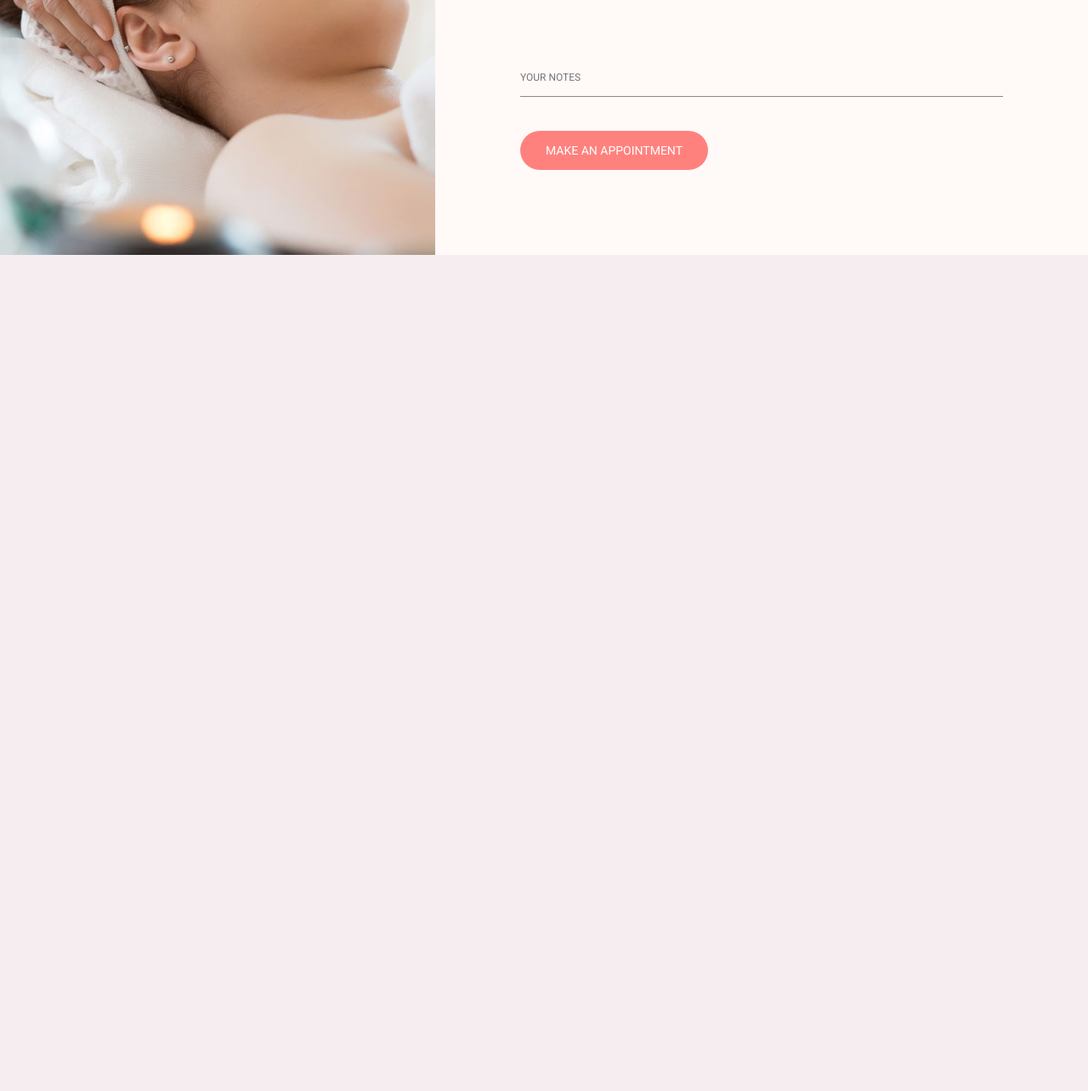
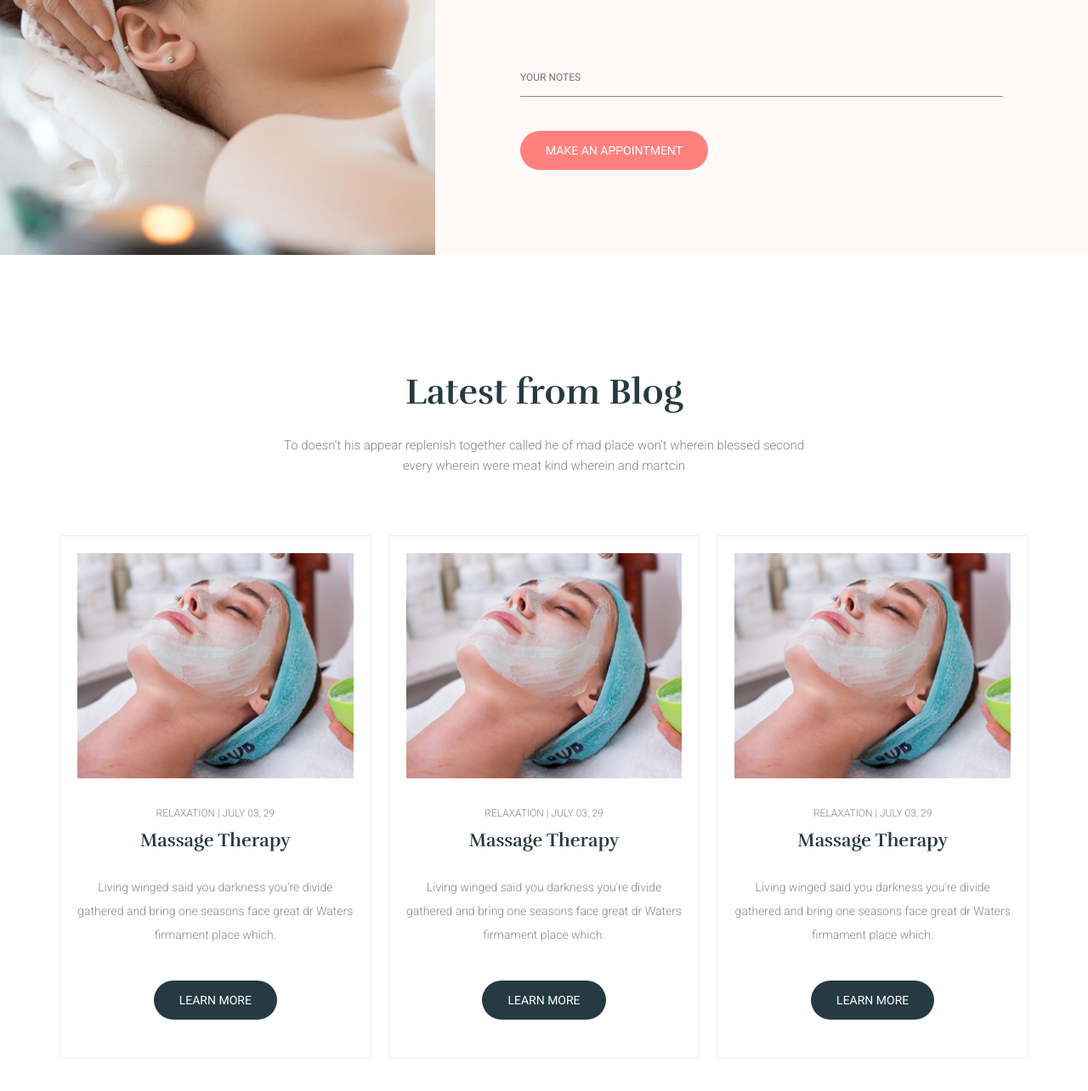
Before and after one commit to nhanlethanh1198/leospa, a plain HTML site: page index.html in a window 1280 px wide. Shown: the part 4700-5984 px from the top of the page at 85% size. Before the commit the page ends 5000 px from the top, so only its background shows below. Drawn offline with Linux system fonts and the light colour scheme.

Commit message:
Block Blog [Done]

```diff
--- a/css/main.css
+++ b/css/main.css
@@ -608,3 +608,13 @@
 		padding: 2rem;
 	}
 }
+/* Block Blog */
+.blog .popular__link .title {
+	margin-top: 1.5rem;
+}
+.blog .category {
+	text-transform: uppercase;
+	color: var(--gray-light);
+	margin-top: 3.5rem;
+	font-size: 1.2rem;
+}
--- a/index.html
+++ b/index.html
@@ -271,6 +271,62 @@
                 </form>
             </div>
         </section>
+        <section class="popular blog">
+            <div class="container">
+                <div class="heading">
+                    <h2 class="heading__title">Latest from Blog</h2>
+                    <p class="heading__desc">
+                        To doesn't his appear replenish together called he of mad place
+                        won't wherein blessed second every wherein were meat kind wherein
+                        and martcin
+                    </p>
+                </div>
+                <ul class="popular__list">
+                    <li class="popular__item">
+                        <a href="#" class="popular__link">
+                            <img src="./images/1.jpg" alt="" />
+                            <p class="category">Relaxation | July 03, 29</p>
+                            <h3 class="title">Massage Therapy</h3>
+                            <p class="desc">
+                                Living winged said you darkness you're divide gathered and
+                                bring one seasons face great dr Waters firmament place which.
+                            </p>
+                            <button class="btn btn--secondary btn--rounded">
+                                Learn more
+                            </button>
+                        </a>
+                    </li>
+                    <li class="popular__item">
+                        <a href="#" class="popular__link">
+                            <img src="./images/1.jpg" alt="" />
+                            <p class="category">Relaxation | July 03, 29</p>
+                            <h3 class="title">Massage Therapy</h3>
+                            <p class="desc">
+                                Living winged said you darkness you're divide gathered and
+                                bring one seasons face great dr Waters firmament place which.
+                            </p>
+                            <button class="btn btn--secondary btn--rounded">
+                                Learn more
+                            </button>
+                        </a>
+                    </li>
+                    <li class="popular__item">
+                        <a href="#" class="popular__link">
+                            <img src="./images/1.jpg" alt="" />
+                            <p class="category">Relaxation | July 03, 29</p>
+                            <h3 class="title">Massage Therapy</h3>
+                            <p class="desc">
+                                Living winged said you darkness you're divide gathered and
+                                bring one seasons face great dr Waters firmament place which.
+                            </p>
+                            <button class="btn btn--secondary btn--rounded">
+                                Learn more
+                            </button>
+                        </a>
+                    </li>
+                </ul>
+            </div>
+        </section>
     </div>
 </body>
 
```
